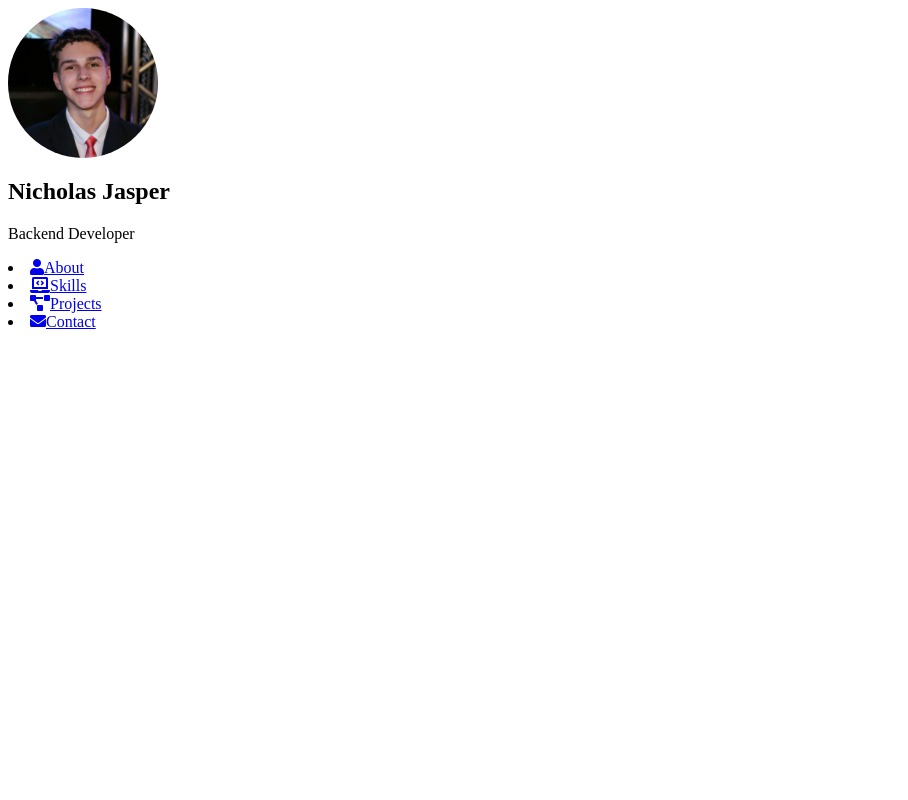
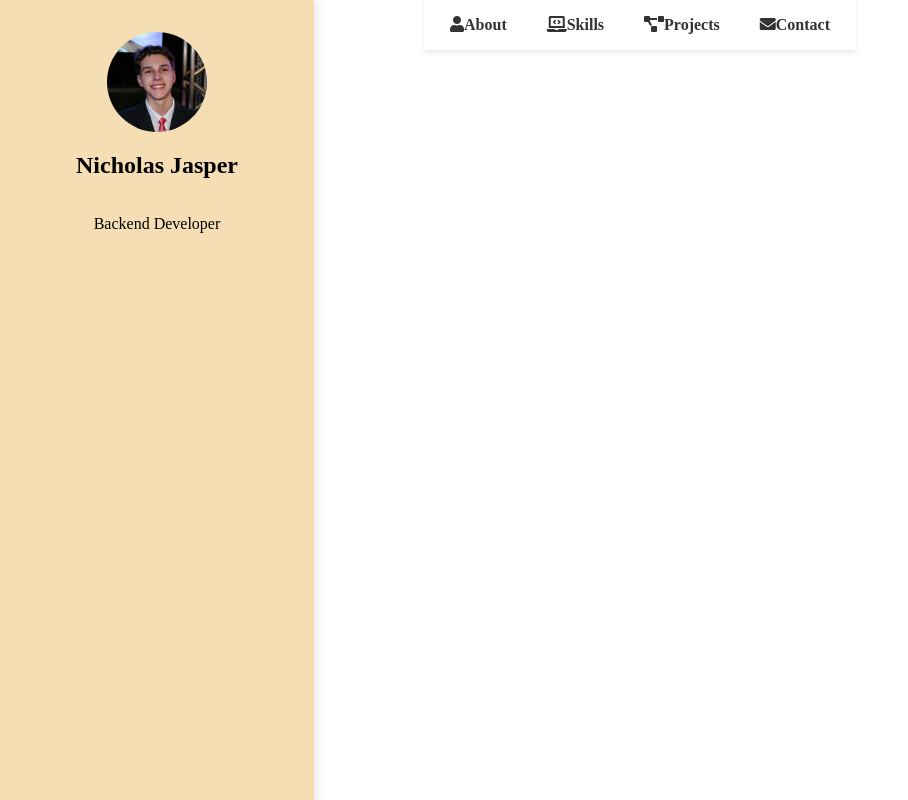
Before and after one commit to nickkcj/personal-website, a plain HTML site: page index.html in a window 1280 px wide. Shown: the whole page, without its empty margins (0-908 px from the left). Drawn offline with Linux system fonts and the light colour scheme.

Commit message:
add: css <aside> and nav links

```diff
--- a/index.html
+++ b/index.html
@@ -15,7 +15,7 @@
             <p>Backend Developer</p>
         </header>
         <nav>
-            <ul class="horizontal-menu"></ul>
+            <ul class="horizontal-menu">
             <li><a href="#about"><i class="fas fa-user"></i>About</a></li>
             <li><a href="#skills"><i class="fas fa-laptop-code"></i>Skills</a></li>
             <li><a href="#projects"><i class="fas fa-project-diagram"></i>Projects</a></li>
--- a/styles.css
+++ b/styles.css
@@ -1,7 +1,65 @@
+aside {
+    display: flex;
+    flex-direction: column;
+    background-color: wheat;
+    padding: 2rem;
+    width: 250px;
+    position: fixed;
+    top: 0;
+    bottom: 0;
+    left: 0;
+    height: 100%;
+    overflow-y: auto;
+    box-shadow: 2px 0 10px rgba(0, 0, 0, 0.1);
+  }
+
+header {
+    display: flex;
+    flex-direction: column;
+    align-items: center;
+    text-align: center;
+}
+
 .profile-img {
-    width: 150px; /* Adjust as needed */
-    height: 150px; /* Make sure width and height are the same */
+    width: 100px; /* Ajuste o tamanho da imagem conforme necessário */
+    height: 100px;
     border-radius: 50%;
-    object-fit: cover; /* Ensures the image covers the area without distortion */
-    display: block;
 }
+
+.horizontal-menu {
+    list-style: none;
+    padding: 0;
+    margin: 0;
+    display: flex;
+    gap: 20px;
+}
+
+.horizontal-menu li {
+    display: inline-block;
+}
+
+.horizontal-menu a {
+    text-decoration: none;
+    color: #333;
+    font-weight: bold;
+    padding: 10px;
+}
+
+.horizontal-menu a:hover {
+    background-color: #f0f0f0;
+    border-radius: 5px;
+}
+
+nav {
+    display: flex;
+    justify-content: center;
+    align-items: center;
+    padding: 1rem;
+    position: fixed;
+    top: 0;
+    left: 50%;
+    transform: translateX(-50%);
+    background-color: white;
+    box-shadow: 0 2px 5px rgba(0, 0, 0, 0.1);
+    z-index: 1000;
+}
```
